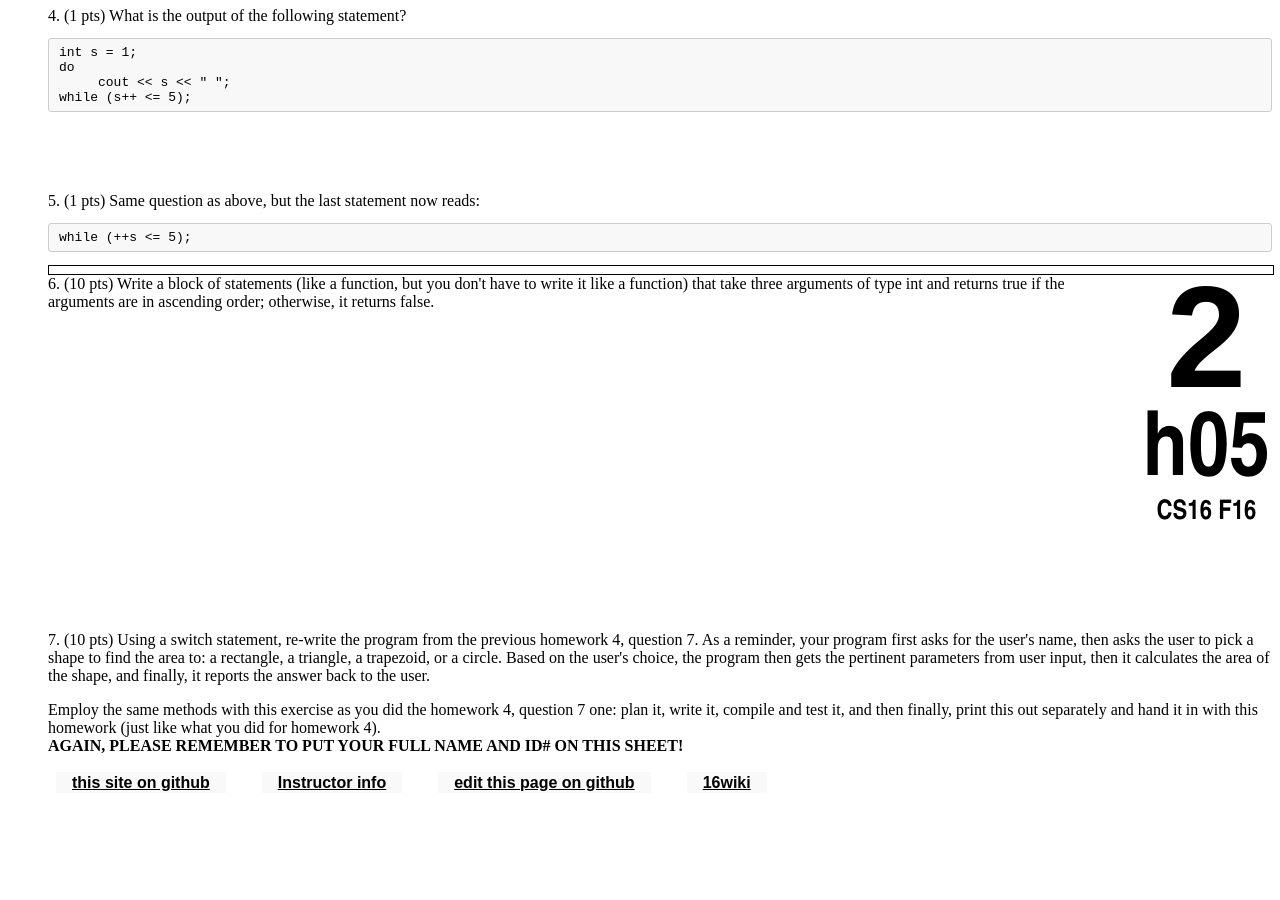
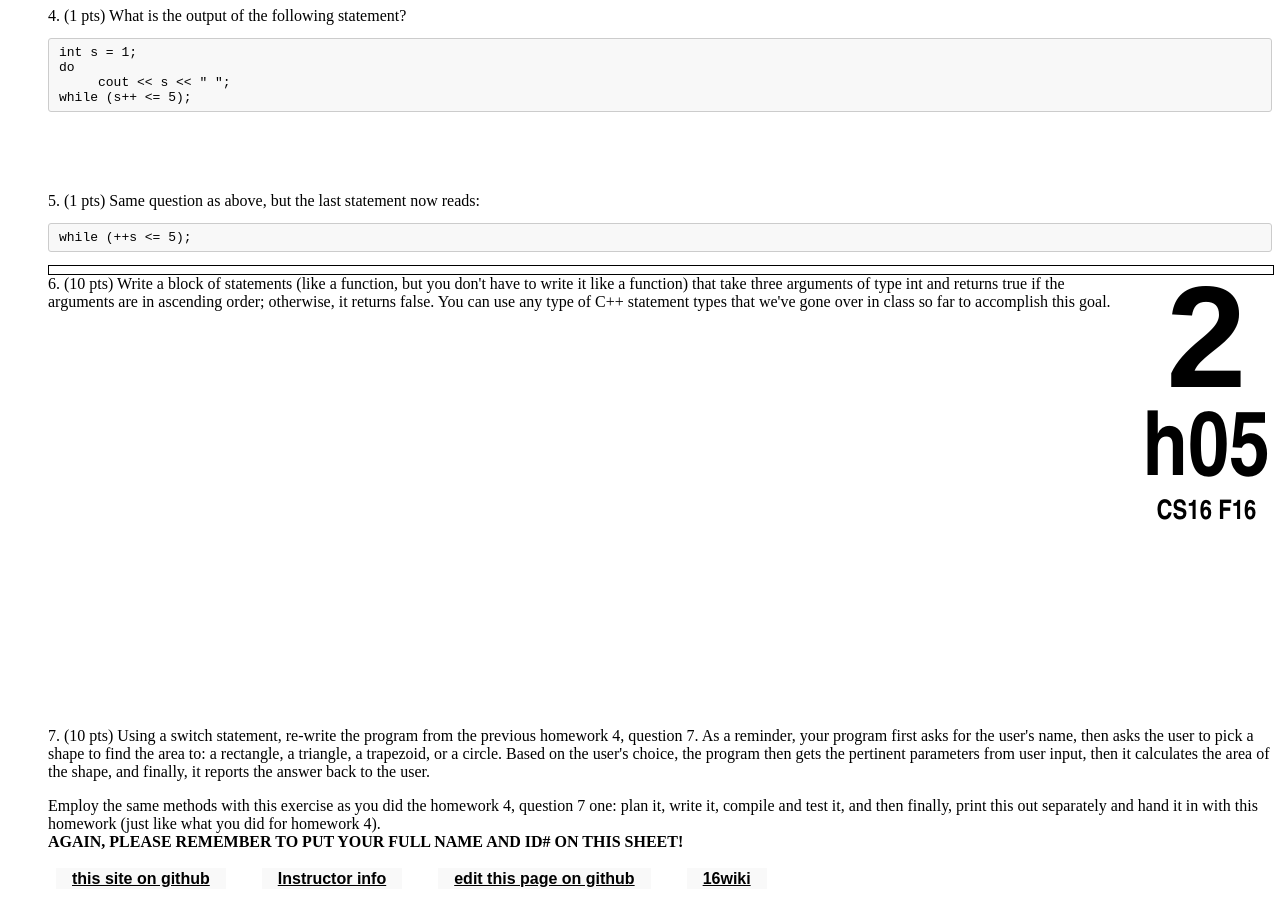
Before and after one commit to ucsb-cs16-s16/https-ucsb-cs16-s17.github.io, a Jekyll site: the page built from _hwk/h05.md, in a window 1280 px wide and 900 px high, scrolled down 1217 px. Built offline with Jekyll 4.4.1, drawn with Linux system fonts in a browser that asks for light colours; before the commit the page ends 2021 px from its top, so only the background shows below that.

Commit message:
Update h05.md

```diff
--- a/_hwk/h05.md
+++ b/_hwk/h05.md
@@ -51,8 +51,8 @@ while (++s <= 5);
   </div>
   <div class="pagebreak"></div>
 
-6.	(10 pts) Write a block of statements (like a function, but you don't have to write it like a function) that take three arguments of type int and returns true if the arguments are in ascending order; otherwise, it returns false.
-	<div style="margin-bottom:20em"></div>
+6.	(10 pts) Write a block of statements (like a function, but you don't have to write it like a function) that take three arguments of type int and returns true if the arguments are in ascending order; otherwise, it returns false. You can use any type of C++ statement types that we've gone over in class so far to accomplish this goal.
+	<div style="margin-bottom:26em"></div>
 
 7.	(10 pts) Using a switch statement, re-write the program from the previous homework 4, question 7. As a reminder, your program first asks for the user's name, then asks the user to pick a shape to find the area to: a rectangle, a triangle, a trapezoid, or a circle. Based on the user's choice, the program then gets the pertinent parameters from user input, then it calculates the area of the shape, and finally, it reports the answer back to the user.
 	<div style="margin-bottom:1em"></div>
```
